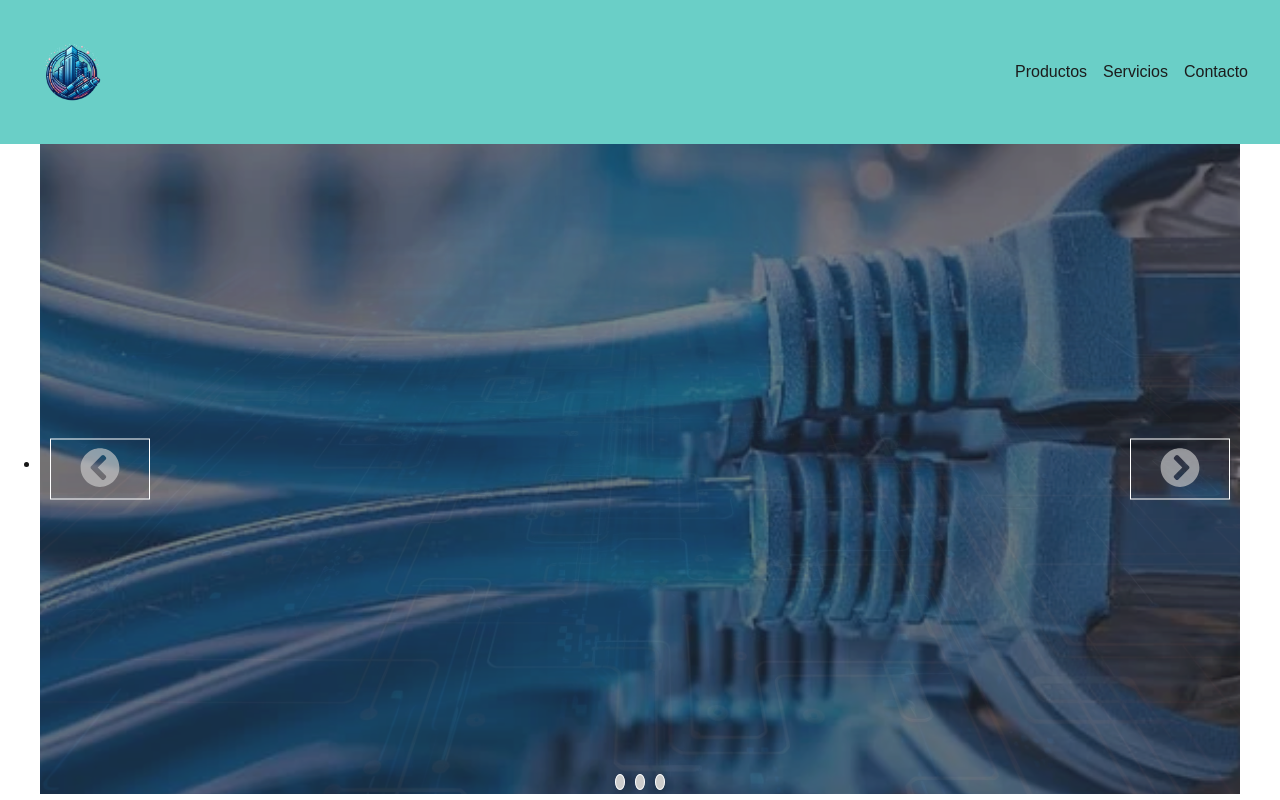
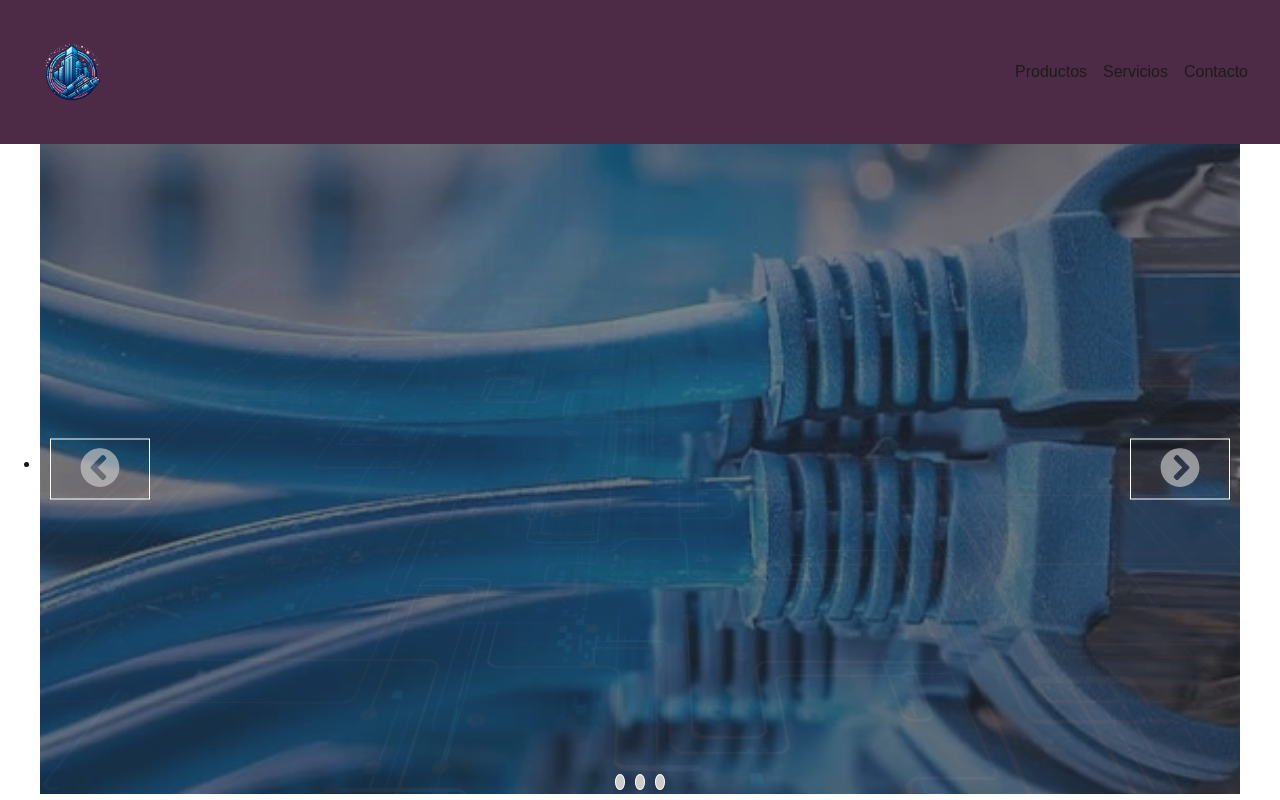
Before and after one commit to Mel-pixelIng/host, a plain HTML site: page index.html in a window 1280 px wide. Shown: the top 800 px of the page. Drawn offline with nearby package versions, Linux system fonts and the light colour scheme; a script that the page names is missing; files whose address does not match are found by name.

Commit message:
Update index.css

```diff
--- a/index.css
+++ b/index.css
@@ -10,7 +10,7 @@ header {
     align-items: center;
     justify-content: space-between;
     padding: 2rem;
-    background-color: #6ACFC7;
+    background-color: rgb(77, 43, 71);
 }
 
 .logo {
```
